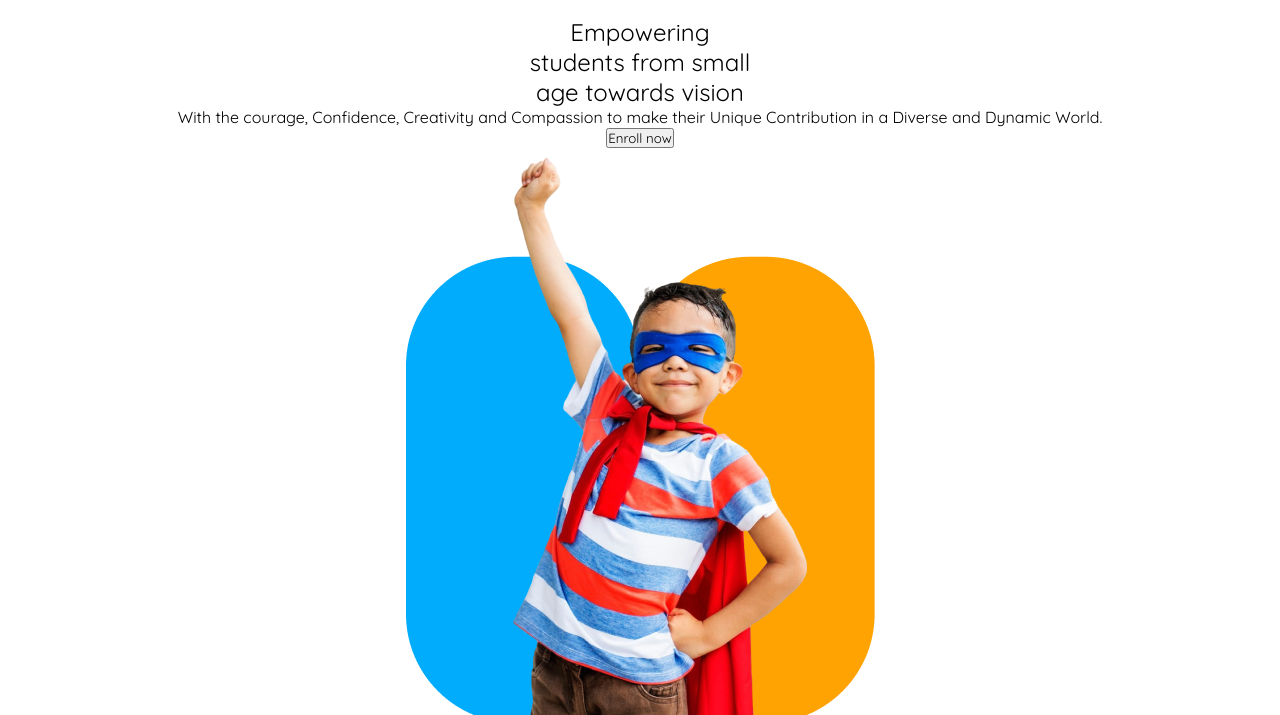
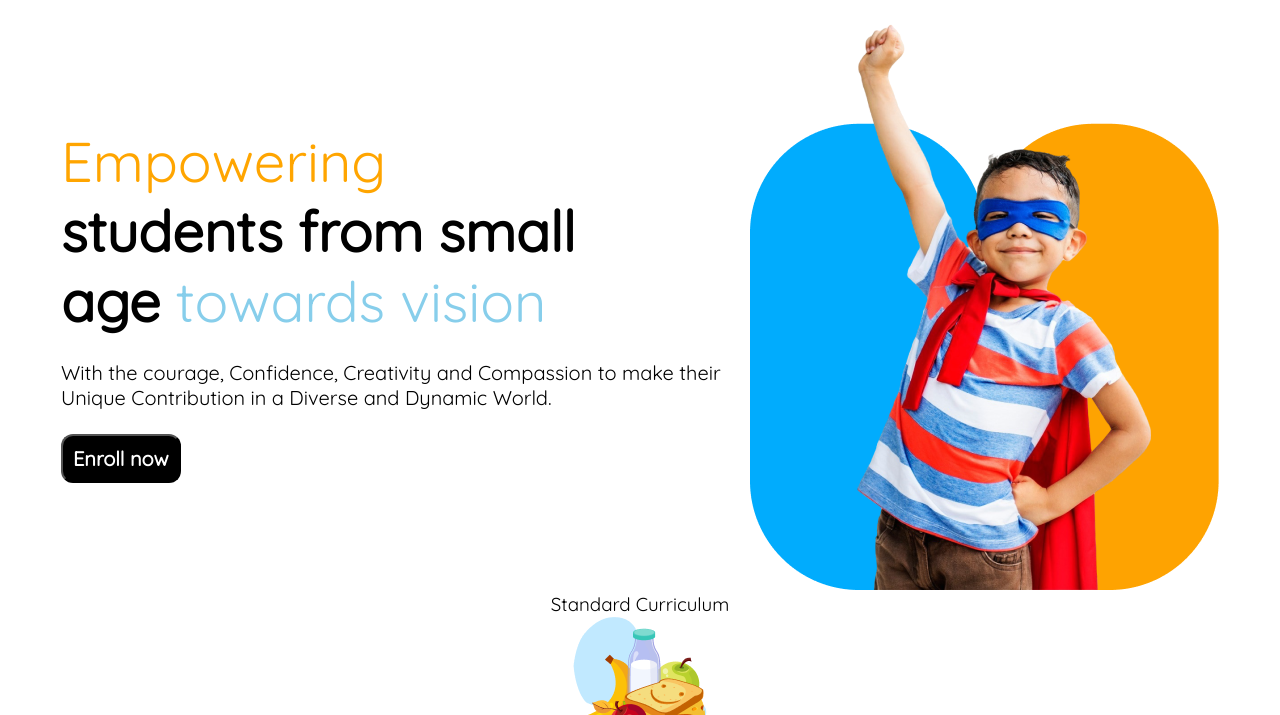
Before and after one commit to ASYBro/B11-a2, a plain HTML site: page index.html in a window 1280 px wide. Shown: the part 85-800 px from the top of the page. Drawn offline with Linux system fonts and the light colour scheme.

Commit message:
banner complete

```diff
--- a/index.html
+++ b/index.html
@@ -11,7 +11,7 @@
   <body>
     <nav class="navbar display">
       <div class="logo display">
-        <img src="./assets/logo.png" alt="" />
+        <img class="logo-img" src="./assets/logo.png" alt="" />
         <h2 class="logo-title">SCHOOL</h2>
       </div>
       <div class="menu-items">
@@ -33,19 +33,26 @@
       <div class="btn"><button class="btn1">Contact</button></div>
     </nav>
     <main>
-      <div class="banner">
+      <div class="banner display">
         <div class="banner-left">
           <div class="banner-title">
-            <h2>
-              Empowering <br />
+            <h2 class="banner-heading">
+              <span style="color: orange">Empowering</span> <br />
               students from small <br />
-              age towards vision
+              age <span style="color: skyblue">towards vision</span>
             </h2>
             <p class="banner-para">
               With the courage, Confidence, Creativity and Compassion to make
               their Unique Contribution in a Diverse and Dynamic World.
             </p>
-            <div class="btn"><button>Enroll now</button></div>
+            <div class="btn" style="text-align: left">
+              <button
+                class="btn1"
+                style="background-color: black; border-color: black"
+              >
+                Enroll now
+              </button>
+            </div>
           </div>
         </div>
         <div class="banner-right">
--- a/style.css/style.css
+++ b/style.css/style.css
@@ -3,7 +3,7 @@
   margin: 0px auto;
   padding: 0px;
   text-align: center;
-  font-family: "Quicksand", serif;
+  font-family: "Quicksand";
   font-optical-sizing: auto;
   font-weight: 400;
   font-style: none;
@@ -18,6 +18,10 @@
 .logo-title {
   font-size: 32px;
   font-weight: bold;
+}
+.logo-img {
+  height: 62px;
+  width: 62px;
 }
 .logo {
   justify-content: center;
@@ -52,3 +56,25 @@
   font-weight: 600;
   border-color: orange;
 }
+/* banner desing */
+.banner {
+  text-align: left;
+  margin: 0 auto;
+  align-items: center;
+  justify-content: center;
+  height: 575px;
+  width: 1158px;
+}
+.banner-heading {
+  font-size: 56px;
+  font-weight: 700;
+  text-align: left;
+}
+.banner-para {
+  font-size: 20px;
+  font-weight: 400;
+  text-align: left;
+  margin-top: 24px;
+  margin-bottom: 24px;
+}
+/* banner desing */
```
